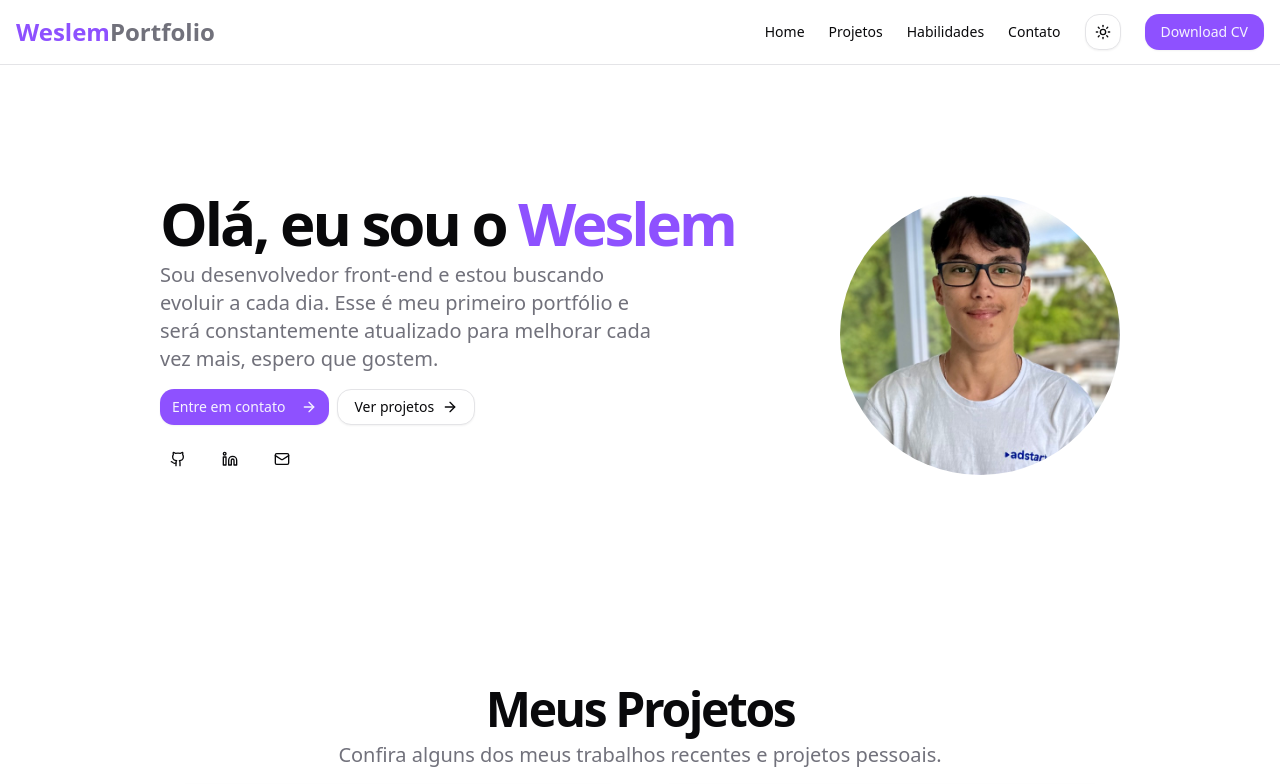
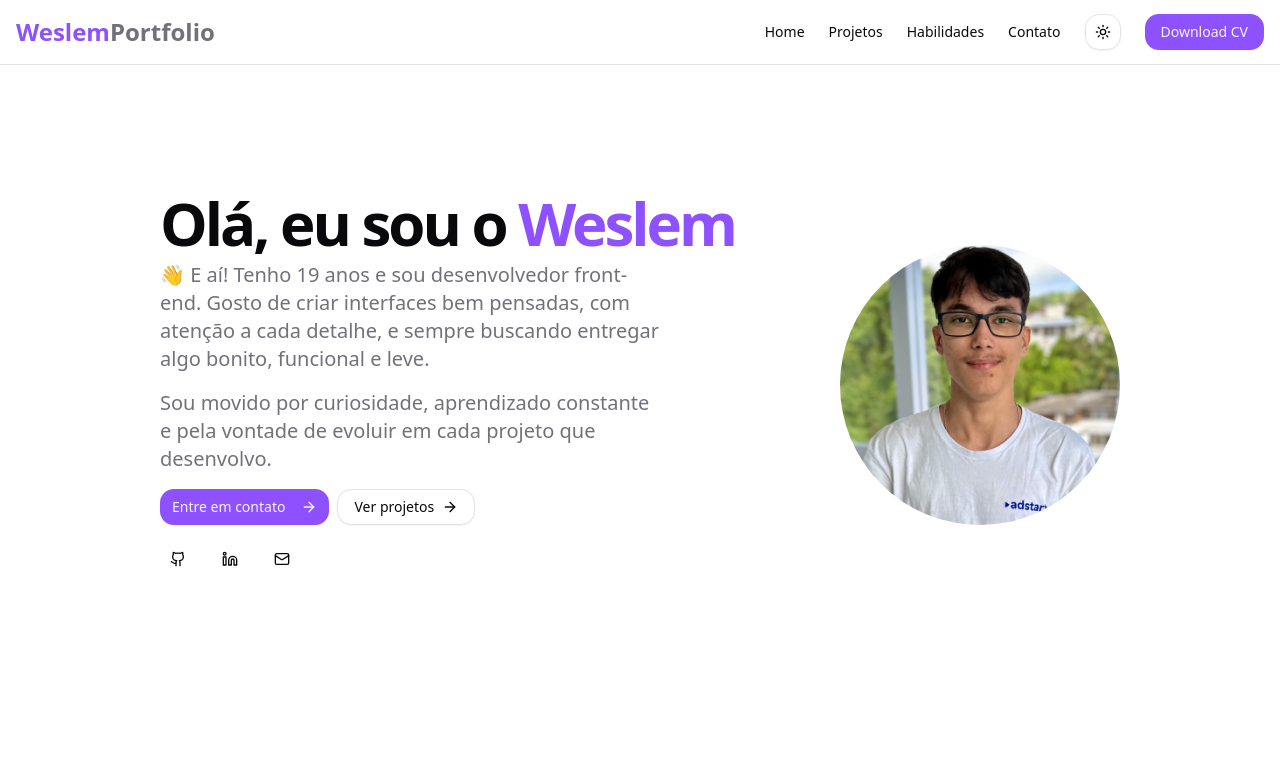
Before and after one commit to vitanho98/portfolio, a Next.js app: page / in a window 1280 px wide. Shown: the top 784 px of the page. Built offline with nearby package versions, Linux system fonts and the light colour scheme.

Commit message:
:recycle: refactor(hero): added new presentation text

```diff
--- a/src/components/Hero/index.tsx
+++ b/src/components/Hero/index.tsx
@@ -28,11 +28,20 @@ export default function Hero() {
                 animate={{ opacity: 1, y: 0 }}
                 transition={{ duration: 0.5, delay: 0.2 }}
               >
-                Sou desenvolvedor front-end e estou buscando evoluir a cada dia.
-                Esse é meu primeiro portfólio e será constantemente atualizado
-                para melhorar cada vez mais, espero que gostem.
+                👋 E aí! Tenho 19 anos e sou desenvolvedor front-end. Gosto de
+                criar interfaces bem pensadas, com atenção a cada detalhe, e
+                sempre buscando entregar algo bonito, funcional e leve.
               </motion.p>
             </div>
+            <motion.p
+              className="max-w-[500px] text-muted-foreground md:text-xl"
+              initial={{ opacity: 0, y: 20 }}
+              animate={{ opacity: 1, y: 0 }}
+              transition={{ duration: 0.5, delay: 0.4 }}
+            >
+              Sou movido por curiosidade, aprendizado constante e pela vontade
+              de evoluir em cada projeto que desenvolvo.
+            </motion.p>
             <motion.div
               className="flex flex-col gap-2 min-[400px]:flex-row"
               initial={{ opacity: 0, y: 20 }}
```
